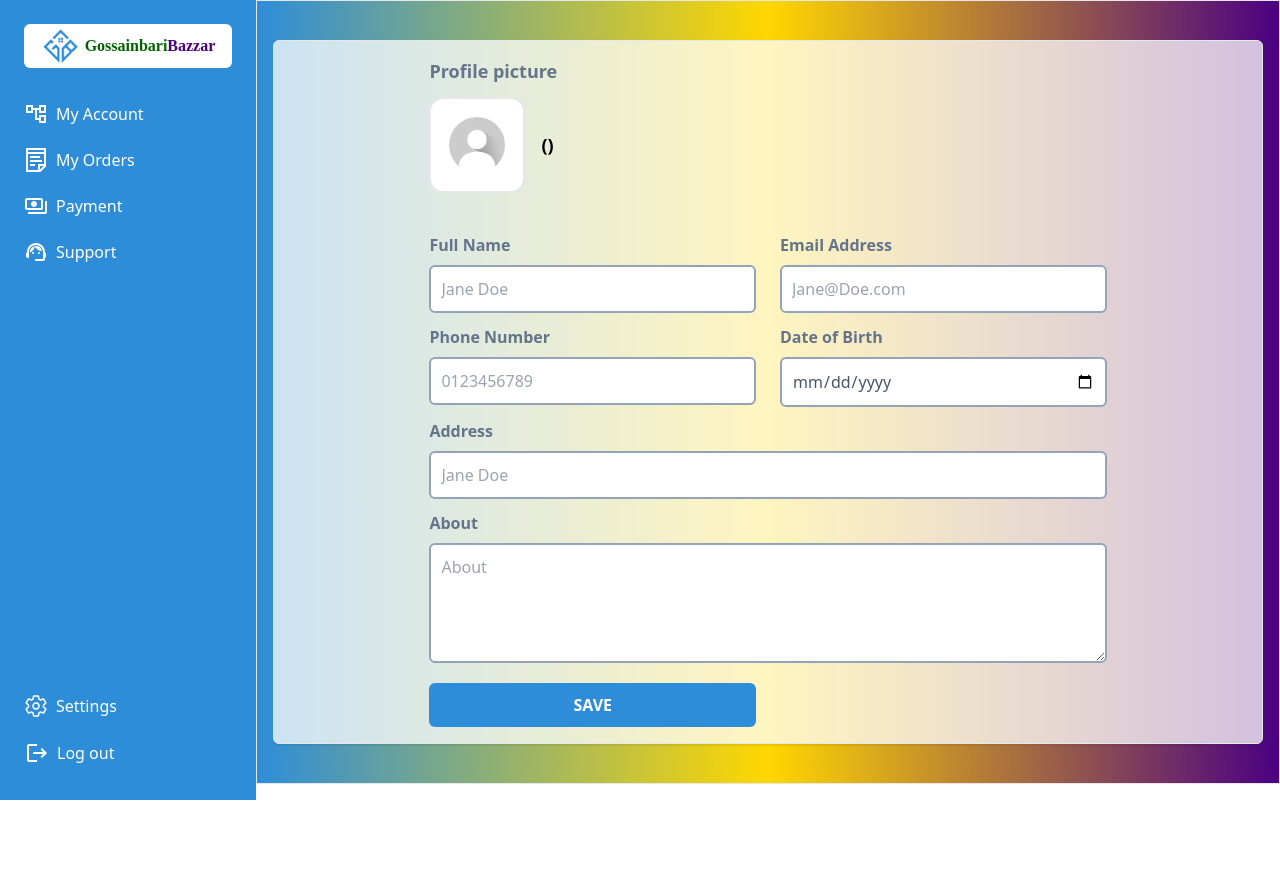
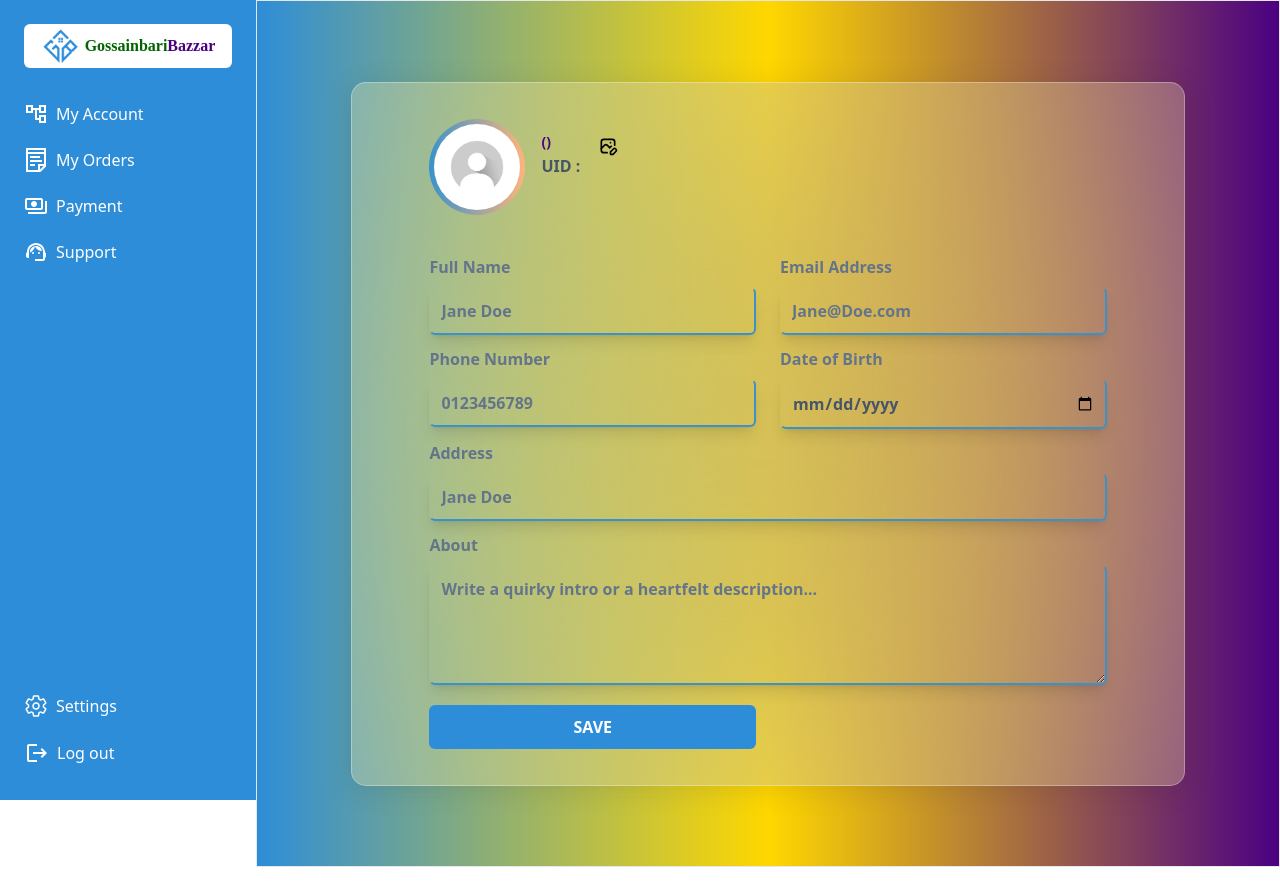
Before and after one commit to R0F7/GossinbariBazzar, a React (Vite) app: page /dashboard/profile in a window 1280 px wide. Before the commit the page ends 800 px from the top, so only its background shows below. Built offline with nearby package versions, Linux system fonts and the light colour scheme; no server answers; a web font is replaced by a local one.

Commit message:
update profile

```diff
--- a/src/index.css
+++ b/src/index.css
@@ -314,7 +314,7 @@ input[type="range"]:active::-webkit-slider-thumb {
   position: relative;
   font-weight: 600;
   color: white;
-  background: #2E8DD8;
+  background: #2e8dd8;
   border-radius: 6px;
   z-index: 10;
   overflow: hidden;
@@ -325,7 +325,7 @@ input[type="range"]:active::-webkit-slider-thumb {
   width: 100%;
   height: 0;
   background: white;
-  border: 2px solid #2E8DD8;
+  border: 2px solid #2e8dd8;
   position: absolute;
   top: 0;
   left: 0;
@@ -340,9 +340,9 @@ input[type="range"]:active::-webkit-slider-thumb {
   height: 100%;
 }
 
-.upload-button:hover{
-  color: #2E8DD8;
-  transition: color 300ms ease-in-out
+.upload-button:hover {
+  color: #2e8dd8;
+  transition: color 300ms ease-in-out;
 }
 
 .remove-button {
@@ -374,7 +374,16 @@ input[type="range"]:active::-webkit-slider-thumb {
   height: 100%;
 }
 
-.remove-button:hover{
+.remove-button:hover {
   color: white;
-  transition: color 300ms ease-in-out
+  transition: color 300ms ease-in-out;
 }
+
+.glass-bg {
+  background: rgba(255, 255, 255, 0.2);
+  backdrop-filter: blur(200px);
+  -webkit-backdrop-filter: blur(10px);
+  border: 1px solid rgba(255, 255, 255, 0.3);
+  border-radius: 15px;
+  box-shadow: 0 4px 30px rgba(0, 0, 0, 0.1);
+}
--- a/src/pages/Dashboard/MyAccount/Profile/Profile.jsx
+++ b/src/pages/Dashboard/MyAccount/Profile/Profile.jsx
@@ -1,44 +1,90 @@
+import { useState } from "react";
 import unknownImage from "../../../../assets/unknown Image.jpg";
 import useAuth from "../../../../hooks/useAuth";
+import { TbEditOff, TbPhotoEdit } from "react-icons/tb";
 
 const Profile = () => {
   const { user, user_info_DB } = useAuth();
-  console.log(user_info_DB);
+  const [focusedField, setFocusedField] = useState(null);
+  const [toggle, setToggle] = useState(false);
+//   console.log(user?.providerData[0]?.uid);
+
+  const handleFocus = (field) => {
+    setFocusedField(field);
+  };
+
+  const handleBlur = () => {
+    setFocusedField(null);
+  };
+
+  const handleSubmit = (e) => {
+    e.preventDefault();
+    const form = e.target;
+    const name = form.name.value;
+    const email = form.email.value;
+    const number = form.number.value;
+    const date_of_birth = form.DB.value;
+    const address = form.address.value;
+    const about = form.about.value;
+
+    console.table(name, email, number, date_of_birth, address, about);
+  };
 
   return (
-    <div className="border flex justify-center h-[98%] items-center bg-gradient-to-r from-[#2E8DD8] via-[#FFD700] to-[#4B0082]">
-      <div className="border w-full bg-white bg-opacity-75 p-4 m-4 rounded-md shadow flex justify-center">
+    <div className="border flex justify-center h-[97%] items-center bg-gradient-to-r from-[#2E8DD8] via-[#FFD700] to-[#4B0082]">
+      <div className="border w-full g-white g-opacity-75 glass-bg py-9 m-[94px] rounded-md shadow flex justify-center">
         <div className="w-ful">
           <div className="">
-            <h4 className="text-slate-500 font-semibold text-lg mb-3">
+            {/* <h4 className="text-slate-800 font-bold text-lg mb-3">
               Profile picture
-            </h4>
+            </h4> */}
             <div className="flex items-center gap-4">
               {/* image part */}
-              <div className="w-24 h-24 border-2 rounded-xl">
+              <div className="w-24 h-24 rounded-full p-[5px] bg-gradient-to-r from-[#3A92CC] to-[#feb47b]">
                 <img
-                  className="w-full h-full rounded-xl"
+                  className="w-full h-full object-cover rounded-full"
                   src={user?.photoURL || unknownImage}
-                  alt=""
+                  alt="User Avatar"
                 />
               </div>
 
+              <div className="flex gap-">
                 <div>
                   <h3 className="text-lg font-bold">
-                  {user?.displayName} <span>({user_info_DB?.role})</span>
+                    {user?.displayName}{" "}
+                    <span className="text-[#4F0480] text-sm">
+                      ({user_info_DB?.role})
+                    </span>
                   </h3>
-                <h3 className="text-slate-600">{user?.email}</h3>
+                  <h4 className="text-slate-600 font-bold">UID : <span className="font-semibold">{user?.providerData[0]?.uid}</span></h4>
+                  <h4 className="text-slate-600">{user?.email}</h4>
+                </div>
+
+                <div
+                  onClick={() => setToggle(!toggle)}
+                  className="w-10 h-10 p-2 ml-2 rounded-full hover:bg-white hover:bg-opacity-30 transition duration-500 flex items-center justify-center text-xl"
+                >
+                  {toggle ? (
+                    <TbEditOff title="Cancel Edit" />
+                  ) : (
+                    <TbPhotoEdit title="Edit Image" />
+                  )}
                 </div>
 
                 {/* buttons */}
-              {/* <div className="flex flex-col ml-3.5 gap-3">
-              <button className="upload-button h-[45px] w-[140px] shadow hover:shadow-md active:scale-95 scale-100 transition duration-300">
+                <div
+                  className={`flex flex-col gap-3 border-l-2 border-[#540B7B] pl-6 ml-6 ${
+                    toggle ? "scale-y-100" : "scale-y-0"
+                  } transition duration-300 origin-top`}
+                >
+                  <button className="upload-button h-[35px] w-[120px] text-sm shadow hover:shadow-md active:scale-95 scale-100 transition duration-300">
                     Upload now
                   </button>
-              <button className="remove-button h-[45px] w-[140px] shadow hover:shadow-md active:scale-95 scale-100 transition-transform duration-300">
+                  <button className="remove-button h-[35px] w-[120px] text-sm shadow hover:shadow-md active:scale-95 scale-100 transition-transform duration-300">
                     Remove
                   </button>
-            </div> */}
+                </div>
+              </div>
             </div>
 
             {/* <span className="w-[2px] bg-[#2E8DD8] mx-10"></span> */}
@@ -60,8 +106,11 @@ const Profile = () => {
 
           {/* form part */}
           <div className="-[65%] mt-10 x-auto">
-            <form className="grid grid-cols-2 gap-x-6 gap-y-3">
-              <label htmlFor="name" className="flex flex-col gap-2">
+            <form
+              className="grid grid-cols-2 gap-x-6 gap-y-3"
+              onSubmit={handleSubmit}
+            >
+              <label htmlFor="name" className="flex flex-col gap-2 relative">
                 <span className="text-slate-500 font-semibold">Full Name</span>
                 <input
                   type="text"
@@ -69,10 +118,19 @@ const Profile = () => {
                   id="name"
                   defaultValue={user?.displayName}
                   placeholder="Jane Doe"
-                  className="border-2 border-slate-400 p-2.5  outline-none rounded-md focus:border-[#2E8DD8] text-slate-600 "
+                  className="border-2 border-[#3B91CA] p-2.5 outline-none rounded-md focus:border-[#2E8DD8] focus:border-2 focus:border-l-[#530A7C] focus:border-t-[#530A7C] text-slate-600 bg-transparent border-b-2 border-t-transparent border-l-transparent transition duration-1000 shadow-lg focus:shadow-xl placeholder:font-semibold font-semibold placeholder:text-slate-500"
+                  onFocus={() => handleFocus("name")}
+                  onBlur={handleBlur}
                 />
+                <span
+                  className={`text-xs font-semibold text-slate-700 border border-[#530A7C] w-[100px] text-center py-0.5 rounded-full shadow-md absolute bottom-9 right-9 bg-[#D6C759] ${
+                    focusedField === "name" ? "scale-100" : "scale-0"
+                  } transition duration-1000`}
+                >
+                  Full Name
+                </span>
               </label>
-              <label htmlFor="email" className="flex flex-col gap-2">
+              <label htmlFor="email" className="flex flex-col gap-2 relative">
                 <span className="text-slate-500 font-semibold">
                   Email Address
                 </span>
@@ -82,10 +140,19 @@ const Profile = () => {
                   id="email"
                   defaultValue={user?.email}
                   placeholder="Jane@Doe.com"
-                  className="border-2 border-slate-400 p-2.5  outline-none rounded-md focus:border-[#2E8DD8] text-slate-600 "
+                  className="border-2 border-[#3B91CA] p-2.5  outline-none rounded-md focus:border-[#2E8DD8] focus:border-2 focus:border-l-[#530A7C] focus:border-t-[#530A7C] text-slate-600 bg-transparent border-b-2 border-t-transparent border-l-transparent transition duration-1000 shadow-lg focus:shadow-xl placeholder:font-semibold font-semibold placeholder:text-slate-500"
+                  onFocus={() => handleFocus("email")}
+                  onBlur={handleBlur}
                 />
+                <span
+                  className={`text-xs font-semibold text-slate-700 border border-[#530A7C] w-[100px] text-center py-0.5 rounded-full shadow-md absolute bottom-9 right-9 bg-[#C19761] ${
+                    focusedField === "email" ? "scale-100" : "scale-0"
+                  } transition duration-1000`}
+                >
+                  Email Address
+                </span>
               </label>
-              <label htmlFor="number" className="flex flex-col gap-2">
+              <label htmlFor="number" className="flex flex-col gap-2 relative">
                 <span className="text-slate-500 font-semibold">
                   Phone Number
                 </span>
@@ -95,10 +162,19 @@ const Profile = () => {
                   id="number"
                   defaultValue={user_info_DB?.number}
                   placeholder="0123456789"
-                  className="border-2 border-slate-400 p-2.5  outline-none rounded-md focus:border-[#2E8DD8] text-slate-600 "
+                  className="border-2 border-[#3B91CA] p-2.5  outline-none rounded-md focus:border-[#2E8DD8] focus:border-2 focus:border-l-[#530A7C] focus:border-t-[#530A7C] text-slate-600 bg-transparent border-b-2 border-t-transparent border-l-transparent transition duration-1000 shadow-lg focus:shadow-xl placeholder:font-semibold font-semibold placeholder:text-slate-500"
+                  onFocus={() => handleFocus("number")}
+                  onBlur={handleBlur}
                 />
+                <span
+                  className={`text-xs font-semibold text-slate-700 border border-[#530A7C] w-[100px] text-center py-0.5 rounded-full shadow-md absolute bottom-[38px] right-9 bg-[#D4C95C] ${
+                    focusedField === "number" ? "scale-100" : "scale-0"
+                  } transition duration-1000`}
+                >
+                  Number
+                </span>
               </label>
-              <label htmlFor="DB" className="flex flex-col gap-2">
+              <label htmlFor="DB" className="flex flex-col gap-2 relative">
                 <span className="text-slate-500 font-semibold">
                   Date of Birth
                 </span>
@@ -106,12 +182,21 @@ const Profile = () => {
                   type="date"
                   name="DB"
                   id="DB"
-                  className="border-2 border-slate-400 p-2.5  outline-none rounded-md focus:border-[#2E8DD8] text-slate-600 "
+                  className="border-2 border-[#3B91CA] p-2.5  outline-none rounded-md focus:border-[#2E8DD8] focus:border-2 focus:border-l-[#530A7C] focus:border-t-[#530A7C] text-slate-600 bg-transparent border-b-2 border-t-transparent border-l-transparent transition duration-1000 shadow-lg focus:shadow-xl placeholder:font-semibold font-semibold placeholder:text-slate-500"
+                  onFocus={() => handleFocus("date-of-birth")}
+                  onBlur={handleBlur}
                 />
+                <span
+                  className={`text-xs font-semibold text-slate-700 border border-[#530A7C] w-[100px] text-center py-0.5 rounded-full shadow-md absolute bottom-[38px] right-9 bg-[#C19860] ${
+                    focusedField === "date-of-birth" ? "scale-100" : "scale-0"
+                  } transition duration-1000`}
+                >
+                  Date of Birth
+                </span>
               </label>
               <label
                 htmlFor="address"
-                className="flex flex-col gap-2 col-span-2"
+                className="flex flex-col gap-2 col-span-2 relative"
               >
                 <span className="text-slate-500 font-semibold">Address</span>
                 <input
@@ -120,17 +205,38 @@ const Profile = () => {
                   id="address"
                   defaultValue={user_info_DB?.address}
                   placeholder="Jane Doe"
-                  className="border-2 border-slate-400 p-2.5  outline-none rounded-md focus:border-[#2E8DD8] text-slate-600 "
+                  className="border-2 border-[#3B91CA] p-2.5  outline-none rounded-md focus:border-[#2E8DD8] focus:border-2 focus:border-l-[#530A7C] focus:border-t-[#530A7C] text-slate-600 bg-transparent border-b-2 border-t-transparent border-l-transparent transition duration-1000 shadow-lg focus:shadow-xl placeholder:font-semibold font-semibold placeholder:text-slate-500"
+                  onFocus={() => handleFocus("address")}
+                  onBlur={handleBlur}
                 />
+                <span
+                  className={`text-xs font-semibold text-slate-700 border border-[#530A7C] w-[100px] text-center py-0.5 rounded-full shadow-md absolute bottom-9 right-9 bg-[#C19860] ${
+                    focusedField === "address" ? "scale-100" : "scale-0"
+                  } transition duration-1000`}
+                >
+                  Address
+                </span>
               </label>
-              <label htmlFor="about" className="flex flex-col gap-2 col-span-2">
+              <label
+                htmlFor="about"
+                className="flex flex-col gap-2 col-span-2 relative"
+              >
                 <span className="text-slate-500 font-semibold">About</span>
                 <textarea
                   name="about"
                   id="about"
-                  placeholder="About"
-                  className="border-2 border-slate-400 p-2.5 h-[120px] outline-none rounded-md focus:border-[#2E8DD8] focus:border- text-slate-600 "
+                  placeholder="Write a quirky intro or a heartfelt description..."
+                  className="border-2 border-[#3B91CA] p-2.5 h-[120px] outline-none rounded-md focus:border-[#2E8DD8] focus:border-2 focus:border-l-[#530A7C] focus:border-t-[#530A7C] text-slate-600 bg-transparent border-b-2 border-t-transparent border-l-transparent transition duration-1000 shadow-lg focus:shadow-xl placeholder:font-semibold font-semibold placeholder:text-slate-500"
+                  onFocus={() => handleFocus("about")}
+                  onBlur={handleBlur}
                 ></textarea>
+                <span
+                  className={`text-xs font-semibold text-slate-700 border border-[#530A7C] w-[100px] text-center py-0.5 rounded-full shadow-md absolute bottom-[115px] right-9 bg-[#C19860] ${
+                    focusedField === "about" ? "scale-100" : "scale-0"
+                  } transition duration-1000`}
+                >
+                  About
+                </span>
               </label>
               <div>
                 <button
```
Lines whose indentation alone changed are shown as unchanged.
